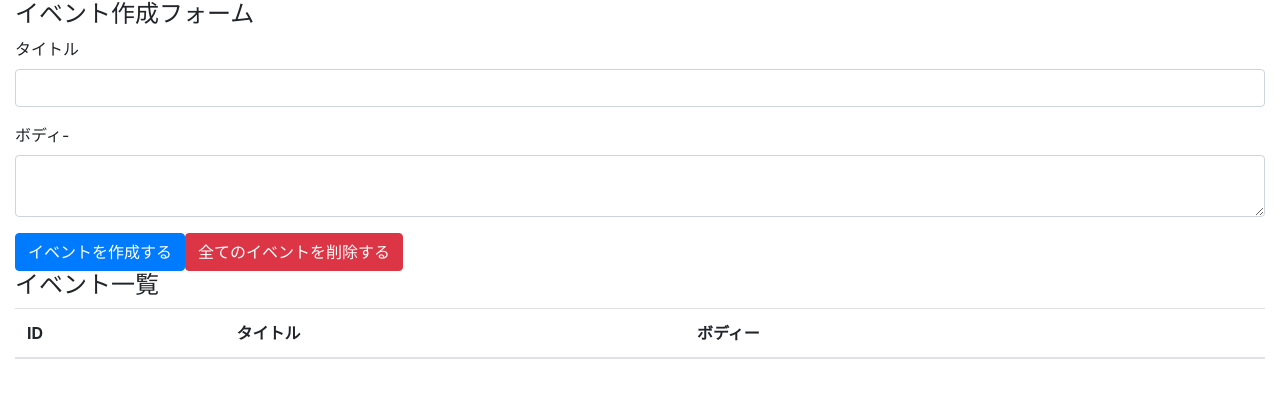
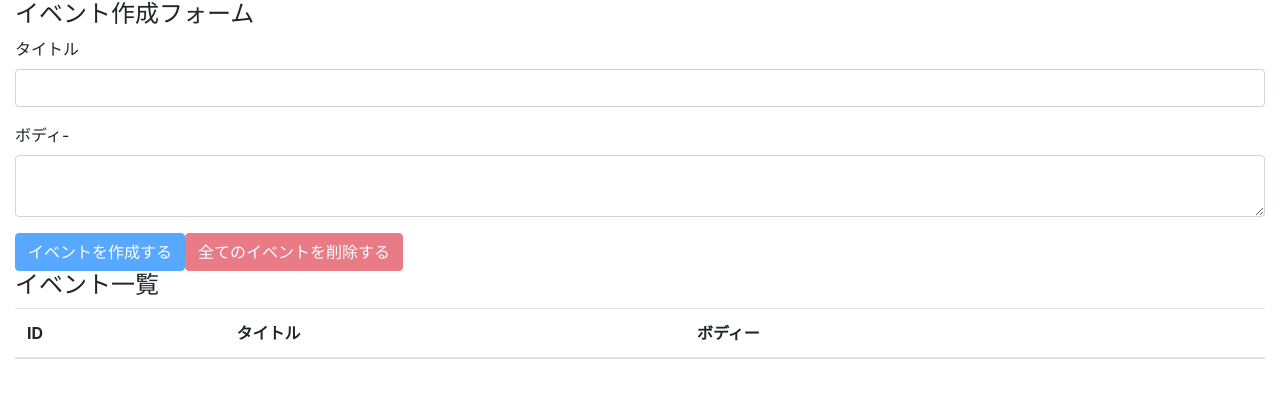
Before and after one commit to edm20627/react-hooks-redux, a React (Create React App) app: page / in a window 1280 px wide. Shown: the top 398 px of the page. Built offline with nearby package versions, Linux system fonts and the light colour scheme.

Commit message:
イベント全削除機能実装　確認ダイアログ実装

```diff
--- a/src/components/App.js
+++ b/src/components/App.js
@@ -21,6 +21,14 @@
     setTitle('')
     setBody('')
   }
+
+  const deleteAllEvents = (e) => {
+    e.preventDefault()
+    const result = window.confirm('すべてのイベントを本当に削除してもよいですか？')
+    if (result) dispatch({ type: 'DELETE_ALL_EVENTS' })
+  }
+
+  const unCreatable = title === '' || body === ''
 
   return (
     <div className="container-fluid">
@@ -50,10 +58,12 @@
           />
         </div>
 
-        <button className="btn btn-primary" onClick={addEvent}>
+        <button className="btn btn-primary" onClick={addEvent} disabled={unCreatable}>
           イベントを作成する
         </button>
-        <button className="btn btn-danger">全てのイベントを削除する</button>
+        <button className="btn btn-danger" onClick={deleteAllEvents} disabled={state.length === 0}>
+          全てのイベントを削除する
+        </button>
       </form>
 
       <h4>イベント一覧</h4>
--- a/src/components/Event.js
+++ b/src/components/Event.js
@@ -5,10 +5,8 @@
   const { event, dispatch } = props
 
   const handleClickDeleteButton = (id) => {
-    dispatch({
-      type: 'DELETE_EVENT',
-      id,
-    })
+    const result = window.confirm(`イベント(id=${id})を本当に削除しても良いですか？`)
+    if (result) dispatch({ type: 'DELETE_EVENT', id })
   }
 
   return (
```
